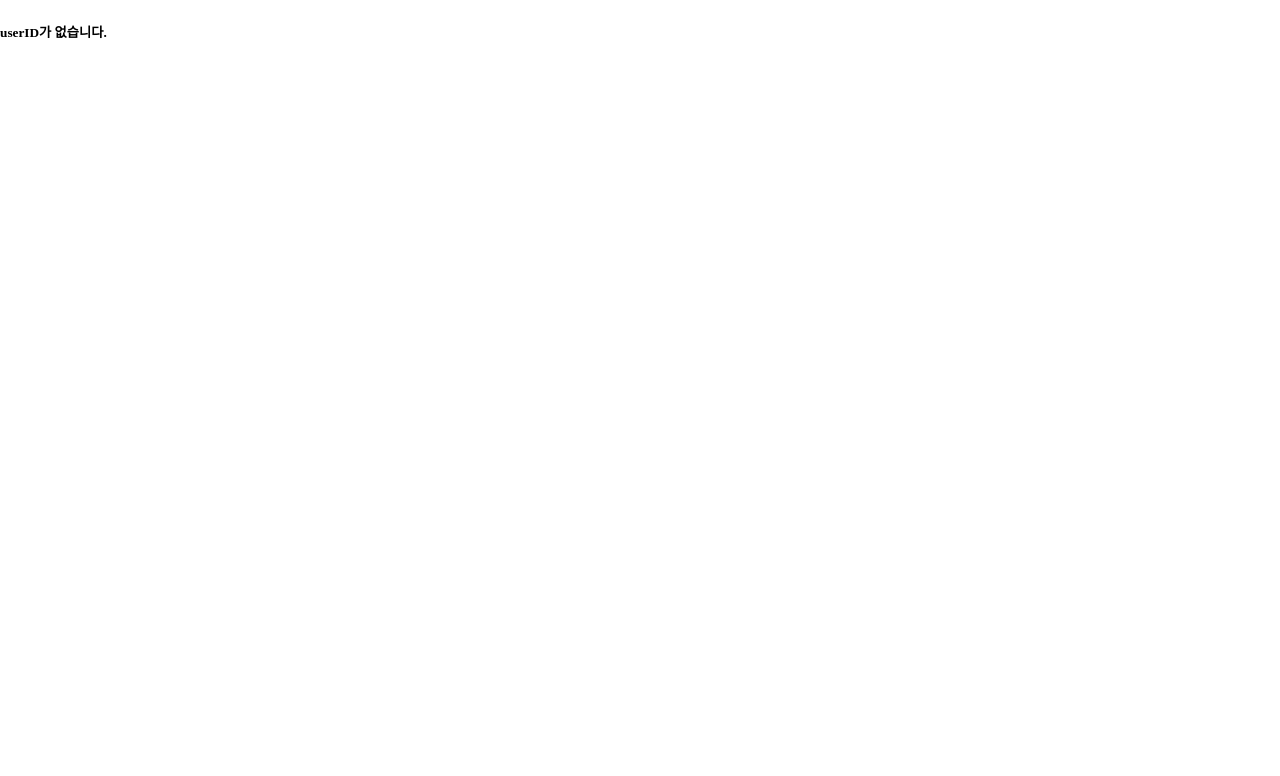
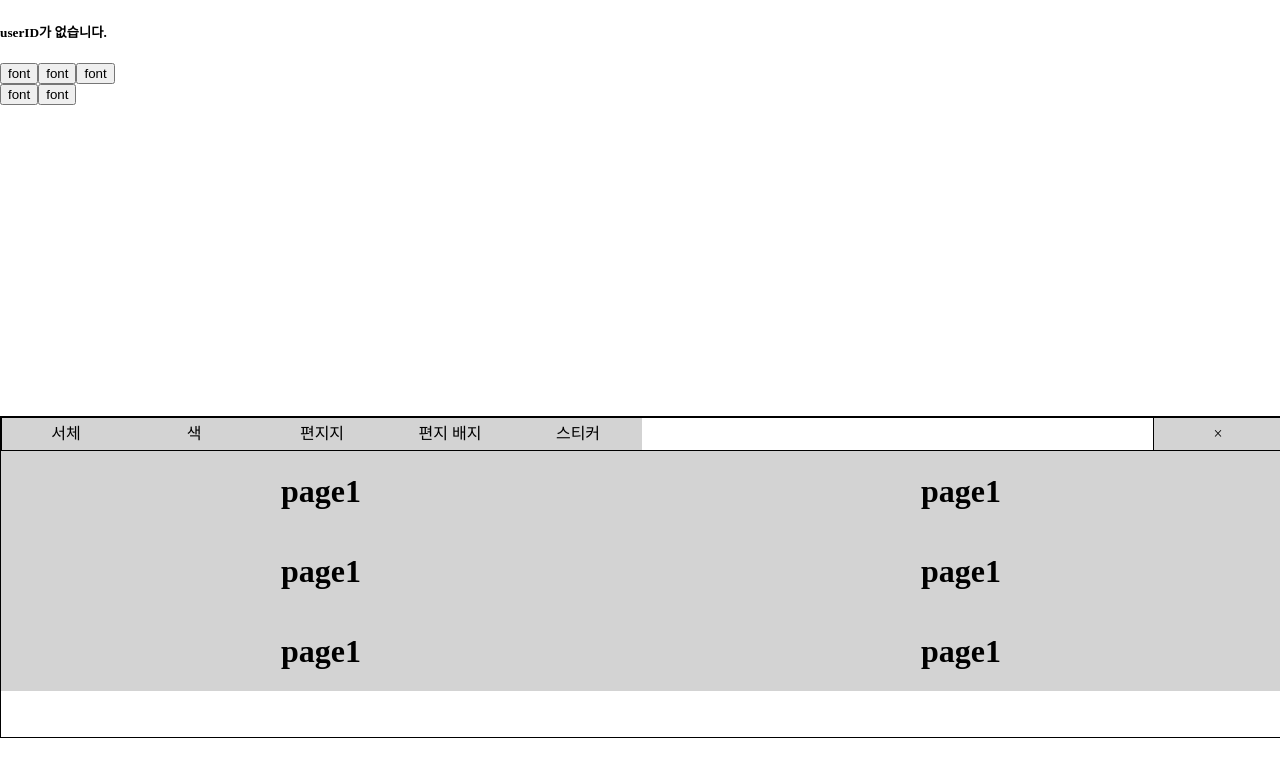
Before and after one commit to alstntjddms/soso-web-2023, a React (Create React App) app in the folder WebContent/web/write/: page / in a window 1280 px wide. Shown: the top 776 px of the page. Built offline with nearby package versions, Linux system fonts and the light colour scheme; a web font is replaced by a local one.

Commit message:
write_ver_2

```diff
--- a/WebContent/web/write/package.json
+++ b/WebContent/web/write/package.json
@@ -11,6 +11,7 @@
     "react-redux": "^8.0.5",
     "react-router-dom": "^6.4.3",
     "react-scripts": "5.0.1",
+    "react-slick": "^0.29.0",
     "redux": "^4.2.0",
     "web-vitals": "^2.1.4"
   },
--- a/WebContent/web/write/src/App.css
+++ b/WebContent/web/write/src/App.css
@@ -1,3 +1,14 @@
+.html,
+body {
+    position: fixed;
+    width: 100%;
+    height: 100vh;
+    overflow: hidden;
+    touch-action: none;
+    overscroll-behavior-y: none;
+    font-family: 'GangwonEdu_OTFBoldA';
+}
+
 .outContainer {
     margin: auto;
     margin-top: 1rem;
@@ -327,3 +338,70 @@ body {
     margin-left: 0.5rem;
     margin-right: 0.5rem;
 }
+
+/*  */
+
+.letter_option {
+    position: absolute;
+    top: 100%;
+    border: 1px solid black;
+    width: 100%;
+    height: 20rem;
+    opacity: 0;
+    transition: all 0.5s;
+}
+
+.letter_option_active {
+    position: absolute;
+    top: 52%;
+    border: 1px solid black;
+    width: 100%;
+    height: 20rem;
+    opacity: 1;
+    transition: all 0.5s;
+}
+
+.letter_option_innerContainer {
+    display: grid;
+    grid-template-columns: 90% 10%;
+}
+
+.menu_title {
+    display: flex;
+    overflow-x: auto;
+    width: 100%;
+    height: 2rem;
+    border: 1px solid black;
+}
+
+.menu_title .menu_item {
+    min-width: 8rem;
+    height: 2rem;
+    line-height: 2rem;
+    text-align: center;
+    background-color: lightgrey;
+}
+
+.menu_close {
+    border: 1px solid black;
+    width: 100%;
+    height: 2rem;
+    line-height: 2rem;
+    text-align: center;
+    background-color: lightgrey;
+}
+
+.font_option {
+    height: 15rem;
+    display: grid;
+    grid-template-columns: 1fr 1fr;
+    overflow-y: scroll;
+}
+
+.font_option .font_item {
+    margin: 0rem;
+    background-color: lightgrey;
+    min-height: 5rem;
+    text-align: center;
+    line-height: 5rem;
+}
--- a/WebContent/web/write/src/App.js
+++ b/WebContent/web/write/src/App.js
@@ -206,6 +206,8 @@ function App() {
     textareaFocus.current.focus();
   }, [get_query]);
 
+  const [a, setA] = useState(true);
+
   return (
     <React.Fragment>
       <h5>{userID}</h5>
@@ -238,6 +240,45 @@ function App() {
         <button style={{ position: 'relative', left: '2rem' }} onClick={attach}>a preview of a letter</button>
         <button style={{ position: 'relative', left: '2rem' }} onClick={attachRemove}>to delete preview of a letter</button>
       </div>
+      <div>
+        <div>
+          <button onClick={() => { setA(!a) }}>font</button>
+          <button>font</button>
+          <button>font</button>
+        </div>
+        <div>
+          <button>font</button>
+          <button>font</button>
+        </div>
+      </div>
+      <div className={a ? 'letter_option_active' : 'letter_option'} >
+        <div className='letter_option_innerContainer'>
+          <div className='menu_title'>
+            <div className='menu_item'>서체</div>
+            <div className='menu_item'>색</div>
+            <div className='menu_item'>편지지</div>
+            <div className='menu_item'>편지 배지</div>
+            <div className='menu_item'>스티커</div>
+          </div>
+          <div className='menu_close'>
+            ×
+          </div>
+        </div>
+        <div>
+          <div className='font_option'>
+            <h1 className='font_item'>page1</h1>
+            <h1 className='font_item'>page1</h1>
+            <h1 className='font_item'>page1</h1>
+            <h1 className='font_item'>page1</h1>
+            <h1 className='font_item'>page1</h1>
+            <h1 className='font_item'>page1</h1>
+            <h1 className='font_item'>page1</h1>
+            <h1 className='font_item'>page1</h1>
+            <h1 className='font_item'>page1</h1>
+            <h1 className='font_item'>page1</h1>
+          </div>
+        </div>
+      </div>
     </React.Fragment>
   );
 }
```
Also changed, not shown: 1 other file (tests, documents, lock files or other folders).
